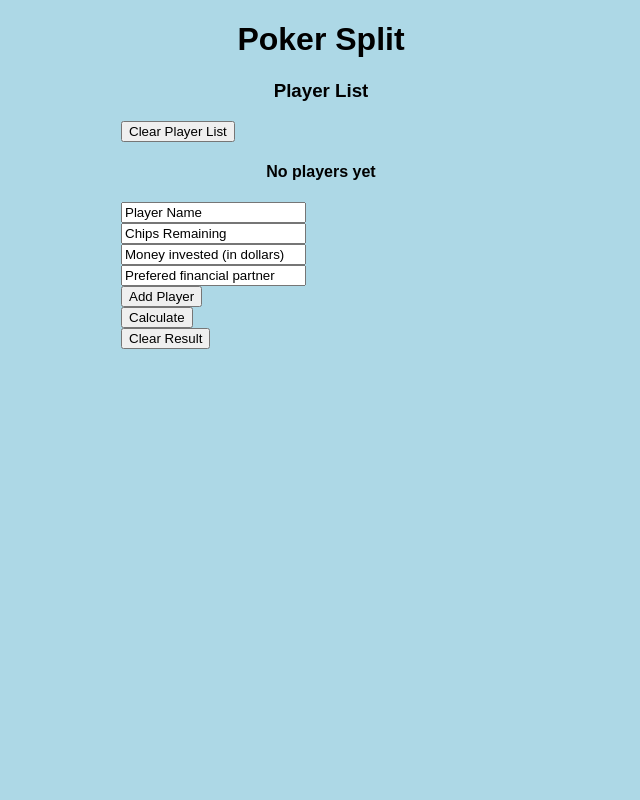
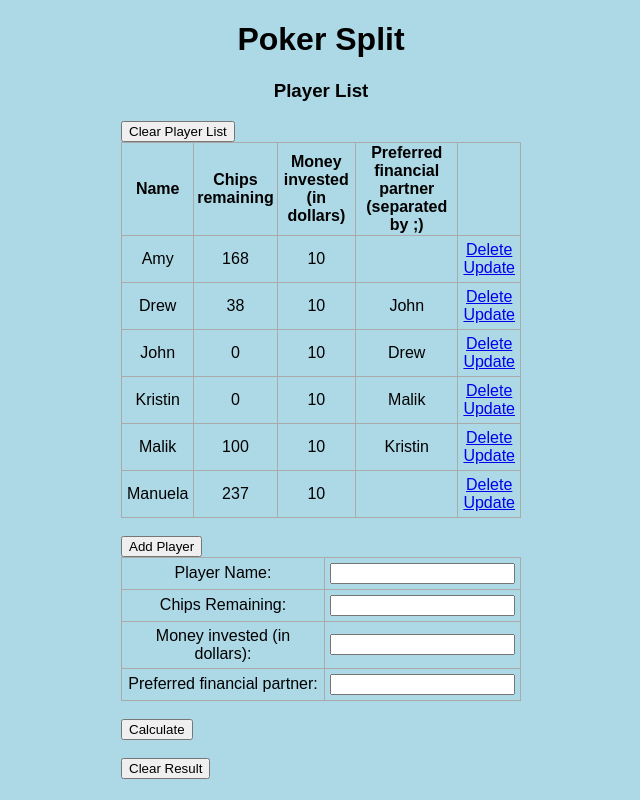
Before and after one commit to malihass/PokerSplit, a Flask app: page / in a window 1280 px wide. Shown: the whole page, without its empty margins (319-959 px from the left). Run offline with Flask 2, Linux system fonts and the light colour scheme; data comes from the database, SQL or seed files in the repository; data that the repository does not hold is empty.

Commit message:
Better layout of the form entry for new players. Avoid haveing to erase the default entry

```diff
--- a/web/app.py
+++ b/web/app.py
@@ -18,7 +18,7 @@ class Players(db.Model):
     name = db.Column(db.String(200), nullable=False)
     chips_remaining = db.Column(db.String(200), nullable=False)
     money_invested = db.Column(db.String(200), nullable=False)
-    prefered_financial_partner = db.Column(db.String(200), nullable=True)
+    preferred_financial_partner = db.Column(db.String(200), nullable=True)
 
     def __repr__(self):
         # what to do when we create a new element
@@ -64,23 +64,23 @@ def initFromDB(players):
             errorMessage = 'Money invested for ' + player.name + ' should be strictly positive'
             return (errorSignal, errorMessage)
 
-    # Prefered financial partner
-    preferedLinks = {}
+    # Preferred financial partner
+    preferredLinks = {}
     for player in players:
-        linkstmp = player.prefered_financial_partner.strip().split(';')
+        linkstmp = player.preferred_financial_partner.strip().split(';')
         links = [link.strip() for link in linkstmp]
         for link in links:
             if not (link in nameList) and (not link==''):
                 errorSignal = 1
-                errorMessage = 'Check prefered financial partner for ' + player.name
+                errorMessage = 'Check preferred financial partner for ' + player.name
                 return (errorSignal, errorMessage)
 
         if links==['']:
             links = []
-        preferedLinks[player.name] = links
+        preferredLinks[player.name] = links
 
     errorSignal = 0
-    return (errorSignal, initialSlate, moneyInvested, preferedLinks)
+    return (errorSignal, initialSlate, moneyInvested, preferredLinks)
 
 # Create index route
 @app.route('/',methods=['POST','GET'])
@@ -89,12 +89,12 @@ def index():
         player_name = request.form['name']
         player_chips_remaining = request.form['chips']
         player_money_invested = request.form['money']
-        player_prefered_financial_partner = request.form['partner']
+        player_preferred_financial_partner = request.form['partner']
         # create a new player from the input
         new_player = Players(name=player_name,
                             chips_remaining=player_chips_remaining,
                             money_invested=player_money_invested,
-                            prefered_financial_partner=player_prefered_financial_partner)
+                            preferred_financial_partner=player_preferred_financial_partner)
         try:
             # Try to add player to DB
             db.session.add(new_player)
@@ -116,7 +116,7 @@ def index():
             # Construct the split
             slate = PlayerSlate(initialSlate=init_conditions[1],
                                 moneyInvested=init_conditions[2],
-                                preferedLinks=init_conditions[3])
+                                preferredLinks=init_conditions[3])
 
             # Equilibriate scores
             slate.equilibrate()
@@ -160,7 +160,7 @@ def update(id):
         player_to_update.name = request.form['name']
         player_to_update.chips_remaining = request.form['chips']
         player_to_update.money_invested = request.form['money']
-        player_to_update.prefered_financial_partner = request.form['partner']
+        player_to_update.preferred_financial_partner = request.form['partner']
         try:
             db.session.commit()
             return redirect('/')
--- a/web/templates/index.html
+++ b/web/templates/index.html
@@ -26,7 +26,7 @@
                 <th>Name</th>
                 <th>Chips remaining</th>
                 <th>Money invested (in dollars)</th>
-                <th>Prefered financial partner (separated by ;)</th>
+                <th>Preferred financial partner (separated by ;)</th>
                 <th></th>
             </tr>
             {% for player in players %}
@@ -34,7 +34,7 @@
                     <td>{{ player.name }}</td>
                     <td>{{ player.chips_remaining }}</td>
                     <td>{{ player.money_invested }}</td>
-                    <td>{{ player.prefered_financial_partner }}</td>
+                    <td>{{ player.preferred_financial_partner }}</td>
                     <td>
                         <a href="/delete/{{player.id}}">Delete</a>
                         <br>
@@ -46,22 +46,35 @@
     {% endif %}
 
     <form action="/" method="POST">
-        <input type="text" name="name", id="name", value="Player Name">
-        <br>
-        <input type="text" name="chips", id="chips", value="Chips Remaining">
-        <br>
-        <input type="text" name="money", id="money", value="Money invested (in dollars)">
-        <br>
-        <input type="text" name="partner", id="partner", value="Prefered financial partner">
         <br>
         <input type="hidden" name="btn_identifier" value="playerList" />
         <input type="submit" value="Add Player">
+        <table>
+            <tr>
+              <td align="right">Player Name:</td>
+              <td align="left"><input type="text" name="name", id="name", value=""/></td>
+            </tr>
+            <tr>
+              <td align="right">Chips Remaining:</td>
+              <td align="left"><input type="text" name="chips", id="chips", value=""/></td>
+            </tr>
+            <tr>
+              <td align="right">Money invested (in dollars):</td>
+              <td align="left"><input type="text" name="money", id="money", value=""/></td>
+            </tr>
+            <tr>
+              <td align="right">Preferred financial partner:</td>
+              <td align="left"><input type="text" name="partner", id="partner", value=""/></td>
+            </tr>
+        </table>
     </form>
     <form action="/" method="POST">
+        <br>
         <input type="hidden" name="btn_identifier" value="playerTransactions" />
         <input type="submit" value="Calculate">
     </form>
     <form action="/" method="POST">
+        <br>
         <input type="hidden" name="btn_identifier" value="clearTransactions" />
         <input type="submit" value="Clear Result">
     </form>
--- a/web/templates/update.html
+++ b/web/templates/update.html
@@ -15,13 +15,13 @@
             <th>Name</th>
             <th>Chips remaining</th>
             <th>Money invested</th>
-            <th>Prefered financial partner</th>
+            <th>Preferred financial partner</th>
         </tr>
         <tr>
             <td>{{ player.name }}</td>
             <td>{{ player.chips_remaining }}</td>
             <td>{{ player.money_invested }}</td>
-            <td>{{ player.prefered_financial_partner }}</td>
+            <td>{{ player.preferred_financial_partner }}</td>
         </tr>
     </table>
 
@@ -33,7 +33,7 @@
             <br>
             <input type="text" name="money", id="money", value="{{player.money_invested}}">
             <br>
-            <input type="text" name="partner", id="partner", value="{{player.prefered_financial_partner}}">
+            <input type="text" name="partner", id="partner", value="{{player.preferred_financial_partner}}">
             <br>
             <input type="submit" value="Update Player">
         </form>
```
Also changed, not shown: web/pokerSplit.py (+8 -8 lines), web/fulldb.db, web/test.db (added).
